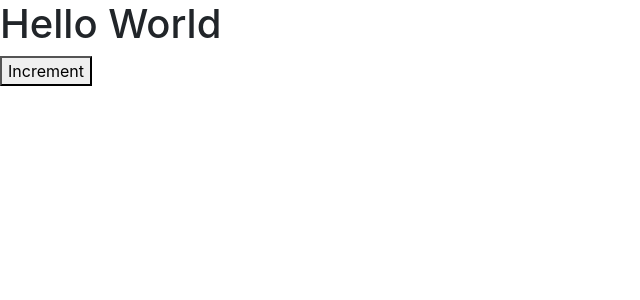
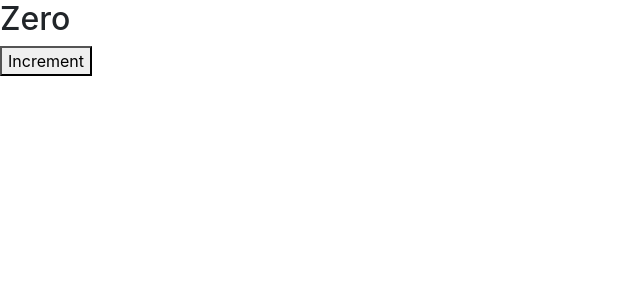
Before and after one commit to Abhimanyoo/reactPlay2020, a React (Create React App) app: page / in a window 1280 px wide. Shown: the top 300 px of the page, without its empty margins (0-640 px from the left). Built offline with nearby package versions, Linux system fonts and the light colour scheme.

Commit message:
text as an object

```diff
--- a/src/components/counter.jsx
+++ b/src/components/counter.jsx
@@ -1,15 +1,24 @@
 import React, { Component } from 'react';
 
 class Counter extends Component {
+	state = {
+		count: 0,
+	};
 	render() {
 		return (
 			//React.Fragment
 			<>
-				<h1>Hello World</h1>
+				<span>{this.formatCount()}</span>
 				<button>Increment</button>
 			</>
 		);
 	}
+
+	formatCount() {
+		const { count } = this.state;
+		const x = <h2>Zero</h2>;
+		return count === 0 ? x : count;
+	}
 }
 
 export default Counter;
--- a/src/index.js
+++ b/src/index.js
@@ -1,6 +1,6 @@
 import React from 'react';
 import ReactDOM from 'react-dom';
-import './index.css';
+//import './index.css';
 //import App from './App';
 import reportWebVitals from './reportWebVitals';
 import 'bootstrap/dist/css/bootstrap.css';
```
Also changed, not shown: 1 other file (tests, documents, lock files or other folders).
